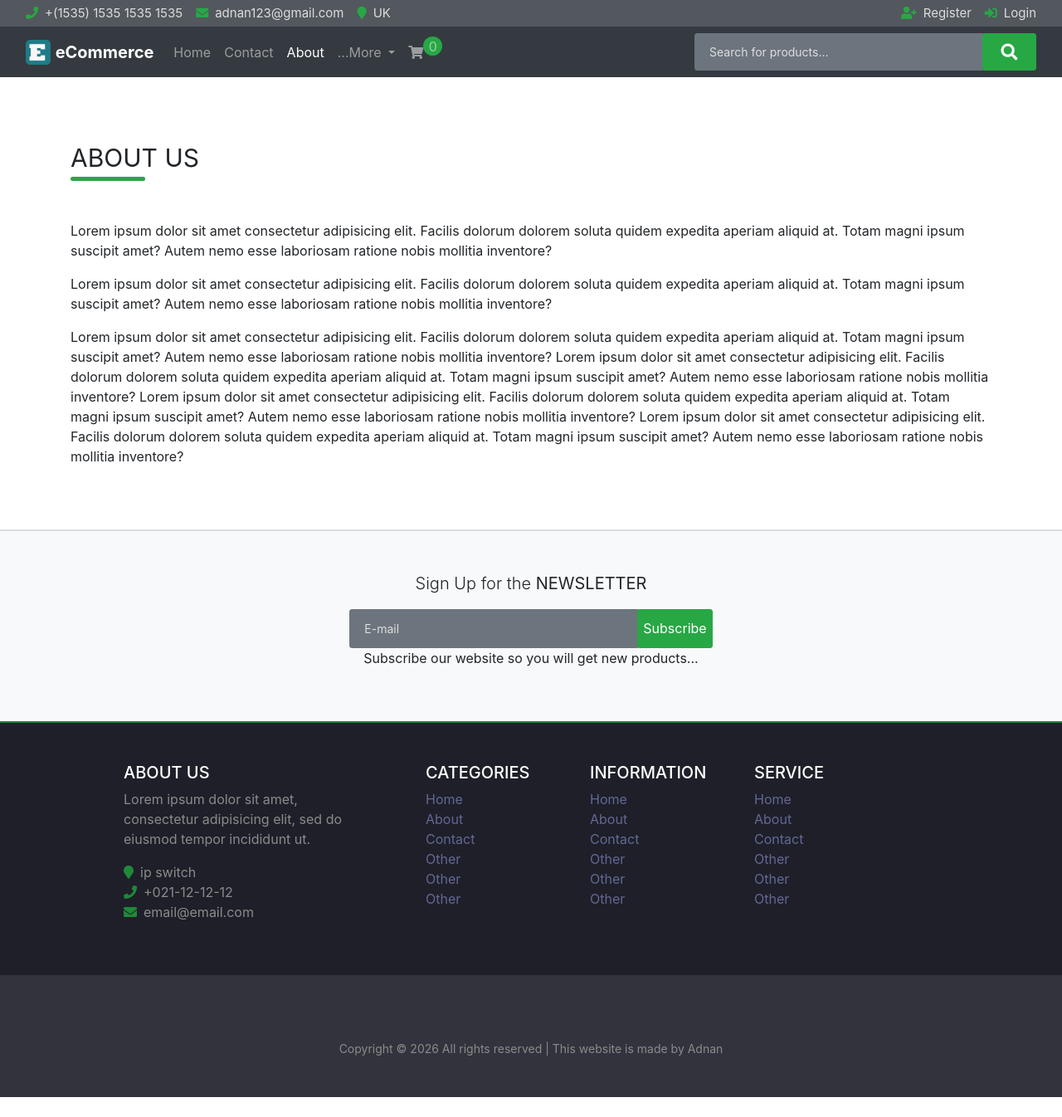
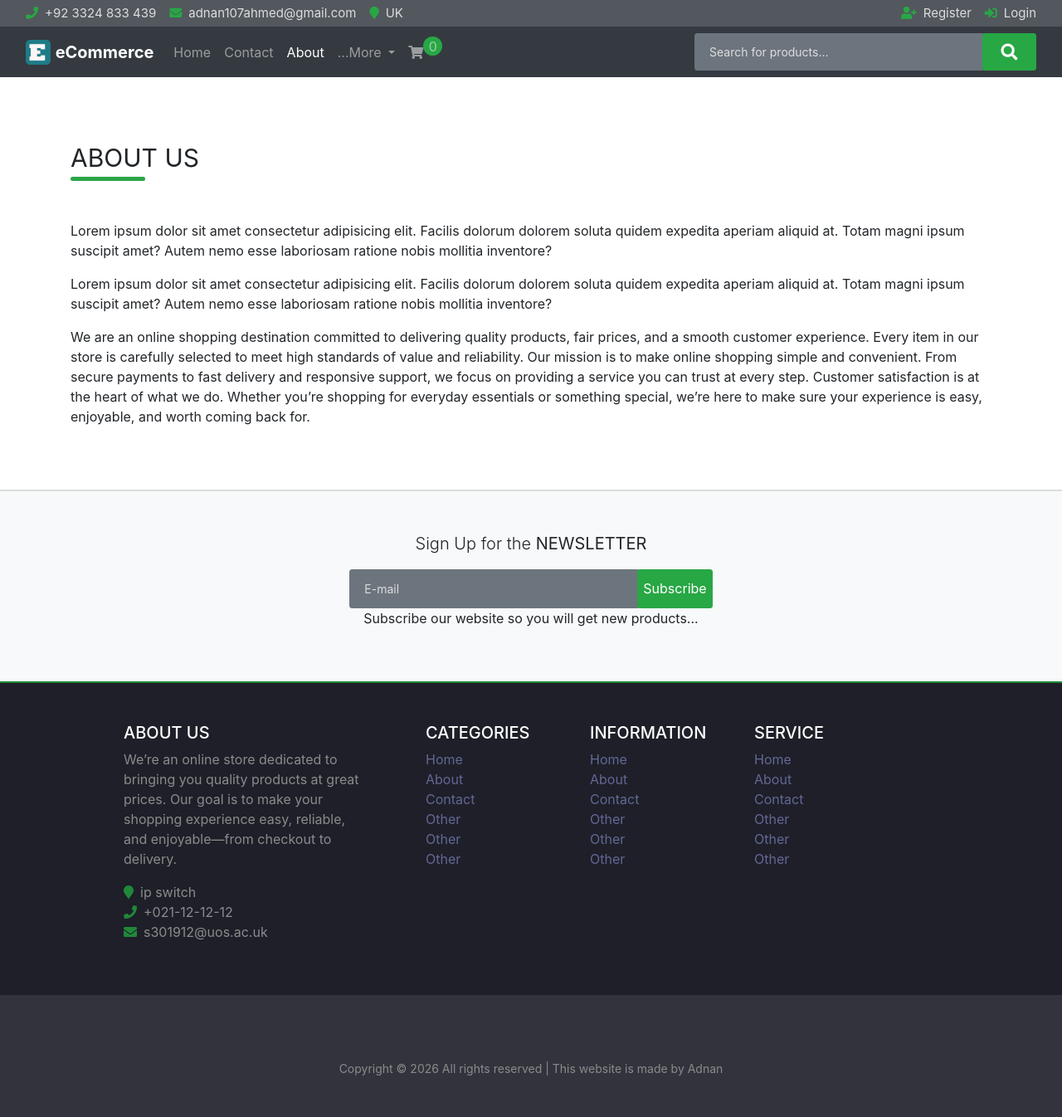
Before and after one commit to adnan107ahmed/DevOps-component-2-updated, a Django app: page /about/ in a window 1280 px wide. Shown: the whole page at 83% size. Before the commit the page ends 1322 px from the top, so only its background shows below. Run offline with Django 4.2, Linux system fonts and the light colour scheme; data comes from the database, SQL or seed files in the repository; data that the repository does not hold is empty; some libraries are stand-ins or nearby versions.

Commit message:
made some changes

```diff
--- a/templates/about_page.html
+++ b/templates/about_page.html
@@ -24,22 +24,11 @@
             mollitia inventore?
         </p>
         <p>
-            Lorem ipsum dolor sit amet consectetur adipisicing elit. Facilis dolorum dolorem soluta quidem
-            expedita aperiam aliquid at.
-            Totam magni ipsum suscipit amet? Autem nemo esse laboriosam ratione nobis
-            mollitia inventore?
-            Lorem ipsum dolor sit amet consectetur adipisicing elit. Facilis dolorum dolorem soluta quidem
-            expedita aperiam aliquid at.
-            Totam magni ipsum suscipit amet? Autem nemo esse laboriosam ratione nobis
-            mollitia inventore?
-            Lorem ipsum dolor sit amet consectetur adipisicing elit. Facilis dolorum dolorem soluta quidem
-            expedita aperiam aliquid at.
-            Totam magni ipsum suscipit amet? Autem nemo esse laboriosam ratione nobis
-            mollitia inventore?
-            Lorem ipsum dolor sit amet consectetur adipisicing elit. Facilis dolorum dolorem soluta quidem
-            expedita aperiam aliquid at.
-            Totam magni ipsum suscipit amet? Autem nemo esse laboriosam ratione nobis
-            mollitia inventore?
+            We are an online shopping destination committed to delivering quality products, fair prices, and a smooth customer experience. Every item in our store is carefully selected to meet high standards of value and reliability.
+
+            Our mission is to make online shopping simple and convenient. From secure payments to fast delivery and responsive support, we focus on providing a service you can trust at every step.
+
+            Customer satisfaction is at the heart of what we do. Whether you’re shopping for everyday essentials or something special, we’re here to make sure your experience is easy, enjoyable, and worth coming back for.
         </p>
     </div>
     </div>
--- a/templates/base.html
+++ b/templates/base.html
@@ -29,8 +29,8 @@
       <div class="container-fluid">
         <div class="nav-wrapper">
         <ul class="navbar-nav">
-          <li><a href="#0924419094"><i class="fas fa-phone"></i>+(1535) 1535 1535 1535</a></li>
-          <li><a href="mailto:adilmohak123@gmail.com"><i class="fas fa-envelope ml-3"></i>adnan123@gmail.com</a></li>
+          <li><a href="#0924419094"><i class="fas fa-phone"></i>+92 3324 833 439</a></li>
+          <li><a href="mailto:adilmohak123@gmail.com"><i class="fas fa-envelope ml-3"></i>adnan107ahmed@gmail.com</a></li>
           <li><a href="#"><i class="fas fa-map-marker ml-3"></i>UK</a></li>
         </ul>
         <ul class="navbar-nav">
@@ -175,10 +175,10 @@
           <div class="col-md-4">
             <ul>
               <h5>ABOUT US</h5>
-              <li class="mb-3">Lorem ipsum dolor sit amet, consectetur adipisicing elit, sed do eiusmod tempor incididunt ut.</li>
+              <li class="mb-3">We’re an online store dedicated to bringing you quality products at great prices. Our goal is to make your shopping experience easy, reliable, and enjoyable—from checkout to delivery.</li>
               <li><i class="fas fa-map-marker"></i>ip switch</li>
               <li><i class="fas fa-phone"></i>+021-12-12-12</li>
-              <li><i class="fas fa-envelope"></i>email@email.com</li>
+              <li><i class="fas fa-envelope"></i>s301912@uos.ac.uk</li>
             </ul>
           </div>
           <div class="col-md-2 mr-3">
--- a/templates/contact_page.html
+++ b/templates/contact_page.html
@@ -10,8 +10,7 @@
         <div class="title-line mb-3"></div>
 
         <p>
-            Lorem ipsum dolor sit amet consectetur adipisicing elit. Facilis dolorum dolorem soluta quidem
-            expedita aperiam aliquid at.
+            Have a question or need assistance? Our team is here to help. reach out to us anytime.
         </p>
 
         <div class='row'>
```
